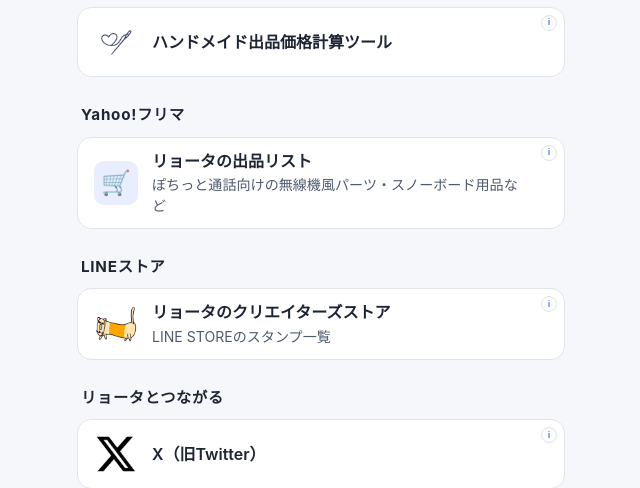
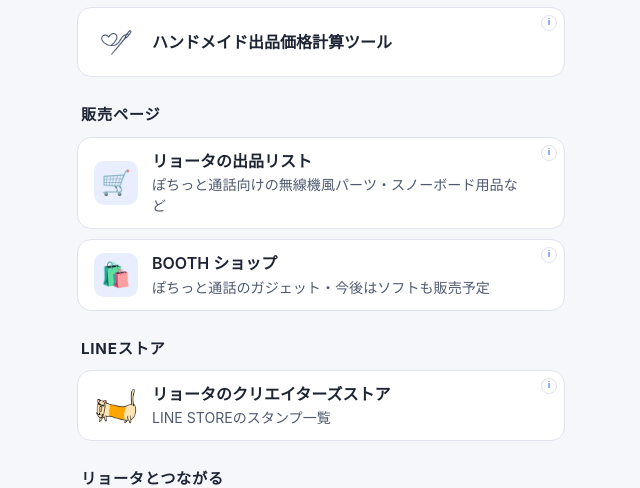
Before and after one commit to riryo3/riryo3.github.io, a plain HTML site: page index.html in a window 1280 px wide. Shown: the part 1500-1988 px from the top of the page, without its empty margins (319-959 px from the left). Drawn offline with Linux system fonts and the light colour scheme.

Commit message:
Add BOOTH shop link and rename group to Shops
Co-Authored-By: Claude Sonnet 5.5 <noreply@anthropic.com>

```diff
--- a/index.html
+++ b/index.html
@@ -157,7 +157,7 @@
   </section>
 
   <section class="group">
-    <h3>Yahoo!フリマ</h3>
+    <h3>販売ページ</h3>
     <ul class="links">
       <li>
         <a href="https://paypayfleamarket.yahoo.co.jp/user/p6478332" title="ぽちっと通話を無線機っぽく楽しむためのパーツ（なくても使えます）や、スノーボード用品などを出品しています。取引はYahoo!フリマ上で行います。" target="_blank" rel="noopener">
@@ -165,6 +165,15 @@
           <div class="link-content">
             <span class="link-title">リョータの出品リスト</span>
             <small>ぽちっと通話向けの無線機風パーツ・スノーボード用品など</small>
+          </div>
+        </a>
+      </li>
+      <li>
+        <a href="https://ryota-softwares.booth.pm/" title="ぽちっと通話向けのガジェットを販売しています。今後はソフトウェアも販売していく予定です。" target="_blank" rel="noopener">
+          <span class="link-icon emoji-icon">🛍️</span>
+          <div class="link-content">
+            <span class="link-title">BOOTH ショップ</span>
+            <small>ぽちっと通話のガジェット・今後はソフトも販売予定</small>
           </div>
         </a>
       </li>
```
Also changed, not shown: en/index.html (+10 -1 lines).
